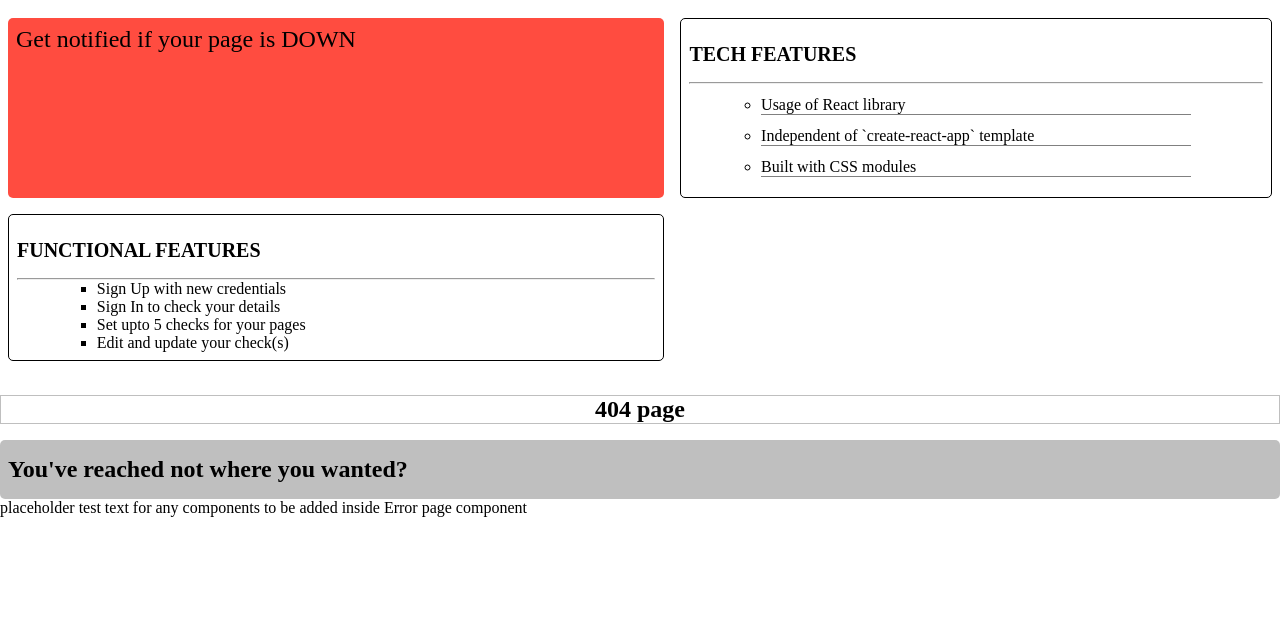
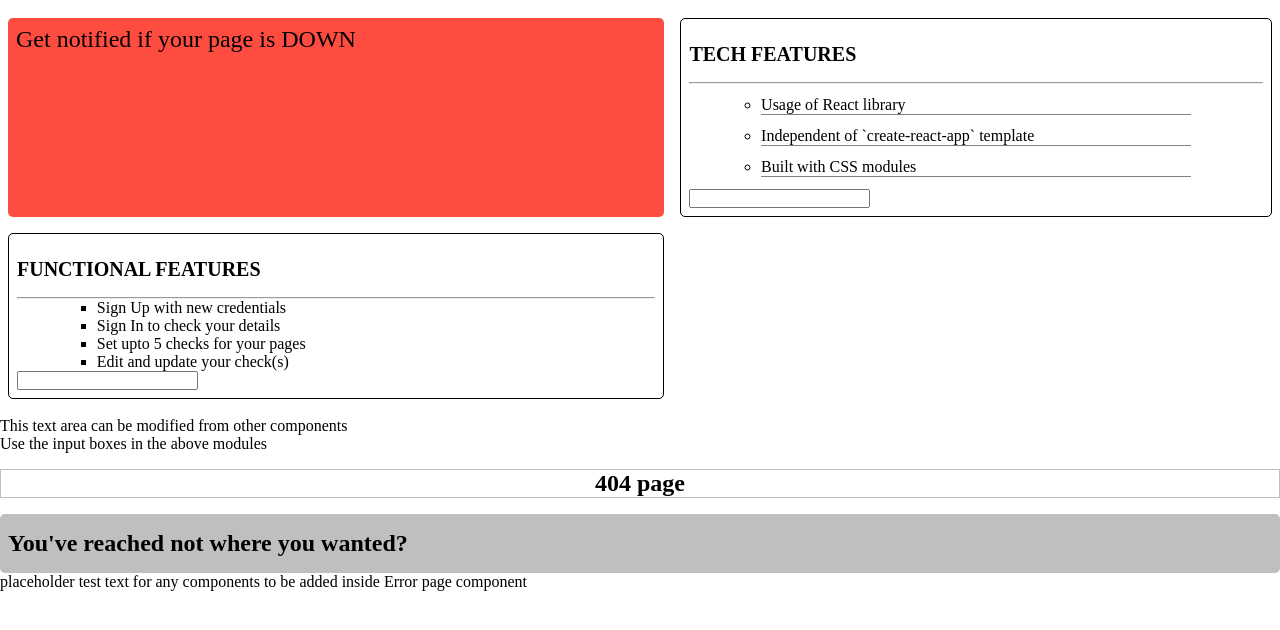
Before and after one commit to vamshi-krishna-kotla/node-app, a React app in the folder GUI/: page / in a window 1280 px wide. Shown: the top 630 px of the page. Built offline with nearby package versions, Linux system fonts and the light colour scheme; the HTML template or start-up script is replaced by a standard one.

Commit message:
Added example for editing parent state from child components

```diff
--- a/GUI/src/components/App.js
+++ b/GUI/src/components/App.js
@@ -10,16 +10,32 @@ import './index.scss';
 
 class App extends Component {
 
+	state = {
+		commonStateInput: ''
+	};
+
 	constructor(props) {
 		super(props);
 	}
 
+	modifyCommonStateInput = (value) => {
+		this.setState({
+			commonStateInput: value
+		})
+	};
+
 	render() {
 		return(
-			<div className = {styles.App}>
-				<Info propClass = "propInfo"/>
-				<Dev propClass = "propDevInfo"/>
-				<Features propClass = "propFeatures"/>
+			<div className="App">
+				<div className = {styles.App}>
+					<Info propClass = "propInfo" modifyCommonStateInput = {this.modifyCommonStateInput} />
+					<Dev propClass = "propDevInfo" modifyCommonStateInput = {this.modifyCommonStateInput} />
+					<Features propClass = "propFeatures" modifyCommonStateInput = {this.modifyCommonStateInput} />
+				</div>
+
+				<p>This text area can be modified from other components</p>
+				<p>Use the input boxes in the above modules</p>
+				<h1>{this.state.commonStateInput}</h1>
 			</div>
 		);
 	}
--- a/GUI/src/components/Dev/Dev.js
+++ b/GUI/src/components/Dev/Dev.js
@@ -15,6 +15,10 @@ export default class Dev extends Component {
 		super(props);
 	}
 
+	modifyCommonStateInput = (event) => {
+		this.props.modifyCommonStateInput(event.target.value);
+	};
+
 	render() {
 		return(
 			<div className={[styles.dev, this.props.propClass].join(' ')}>
@@ -25,6 +29,7 @@ export default class Dev extends Component {
 						this.state.devFeatures.map((feature, index) => <li className={styles.devFeaturesListItem} key={index}>{feature}</li>)
 					}
 				</ul>
+				<input onInput={this.modifyCommonStateInput}></input>
 			</div>
 		);
 	}
--- a/GUI/src/components/Features/Features.js
+++ b/GUI/src/components/Features/Features.js
@@ -16,6 +16,10 @@ export default class Features extends Component {
 		super(props);
 	}
 
+	modifyCommonStateInput = (event) => {
+		this.props.modifyCommonStateInput(event.target.value);
+	};
+
 	render () {
 		return (
 			<div className={[styles.features, this.props.propClass].join(' ')}>
@@ -26,6 +30,7 @@ export default class Features extends Component {
 						this.state.funcFeatures.map((feature, index) => <li className={styles.funcFeaturesListItem} key={index}>{feature}</li>)
 					}
 				</ul>
+				<input onInput={this.modifyCommonStateInput}></input>
 			</div>
 		);
 	};
```
